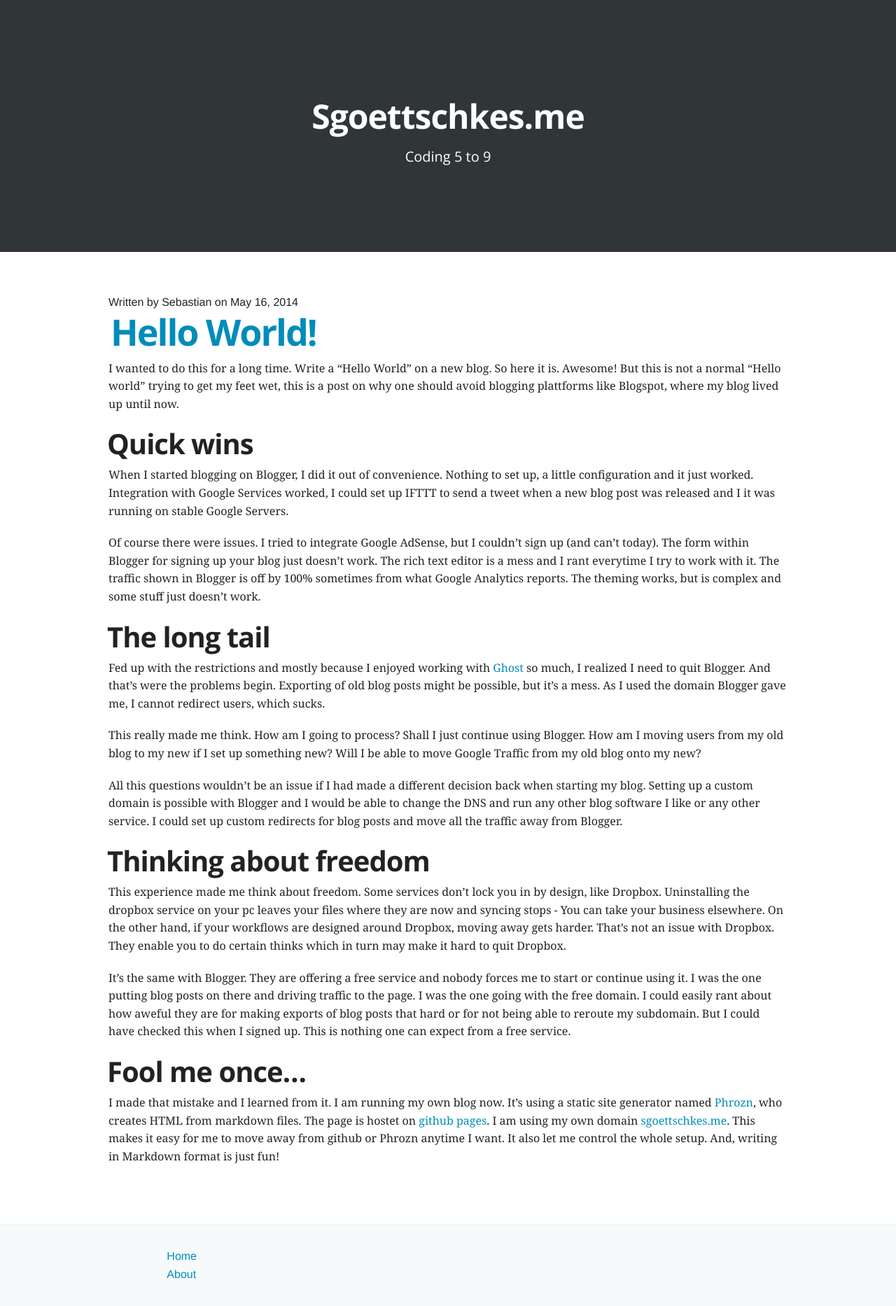
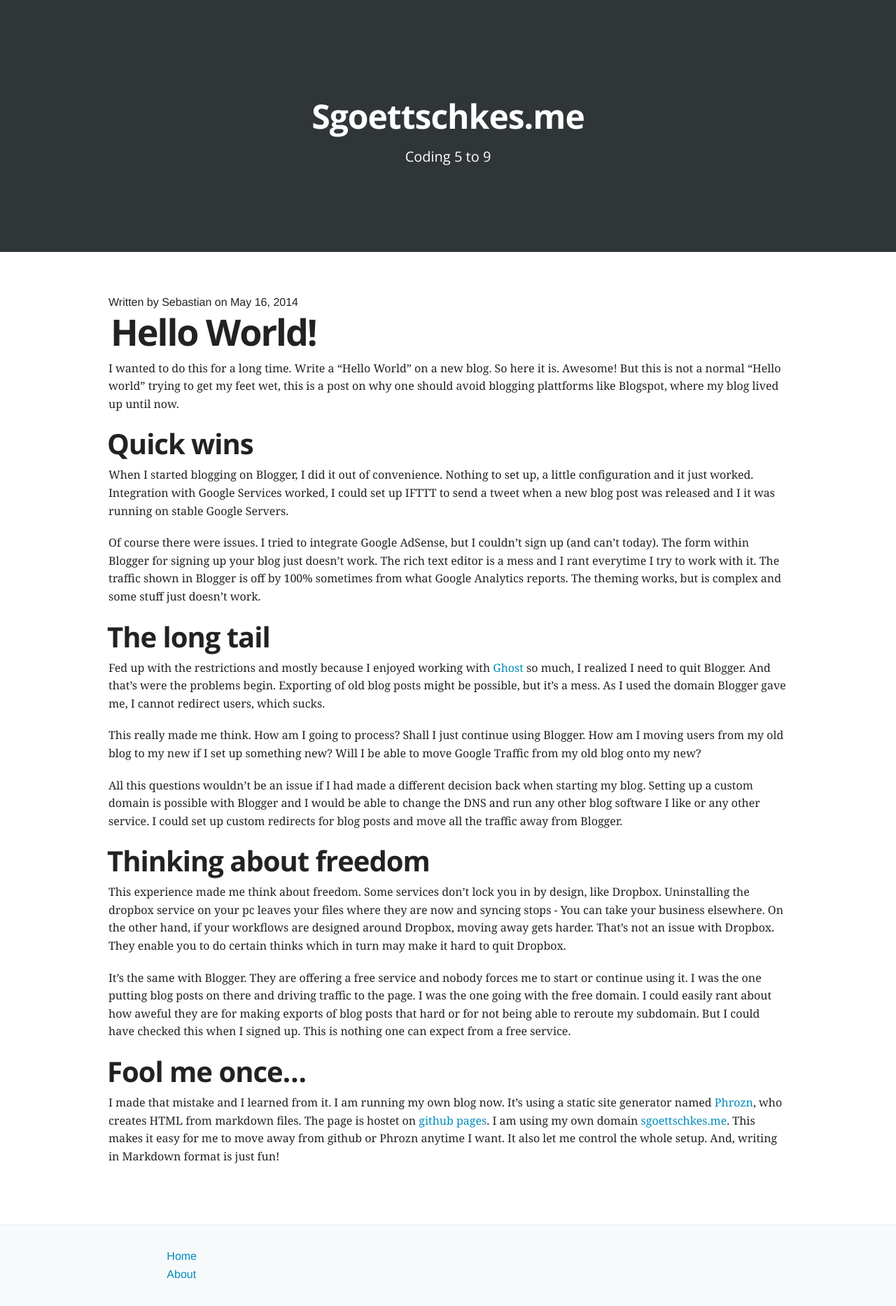
Before and after one commit to Sgoettschkes/sgoettschkes.github.io, a Jekyll site: the page built from _posts/2014-05-16-hello-world.md, in a window 1280 px wide. Shown: the whole page at 70% size. Built offline with Jekyll 4.4.1, drawn with Linux system fonts in a browser that asks for light colours; nearby versions of some CDN libraries; library files that are not in the unit come from our copies.

Commit message:
No need to link the current post to itself

```diff
--- a/_layouts/post.html
+++ b/_layouts/post.html
@@ -5,7 +5,7 @@
     <div class="large-12 columns" role="content">
         <article>
             <span>Written by {{ page.author }}  on {{ page.date | date: "%b %-d, %Y" }}</span>
-            <h1><a href="#">{{ page.title }}</a></h1>
+            <h1>{{ page.title }}</h1>
             {{ content }}
         </article>
     </div>
```
